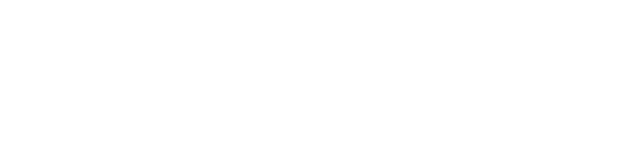
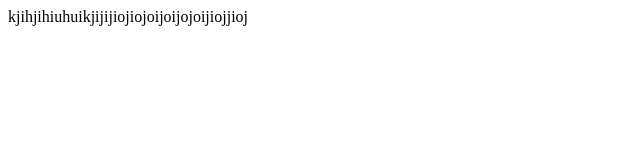
Before and after one commit to AriyaGameDevelopers/test, a plain HTML site: page index.html in a window 1280 px wide. Shown: the whole page, without its empty margins (0-640 px from the left). Drawn offline with Linux system fonts and the light colour scheme.

Commit message:
Update index.html

```diff
--- a/index.html
+++ b/index.html
@@ -1,2 +1,3 @@
 <html>
+  kjihjihiuhuikjijijiojiojoijoijojoijiojjioj
 </html>
```
